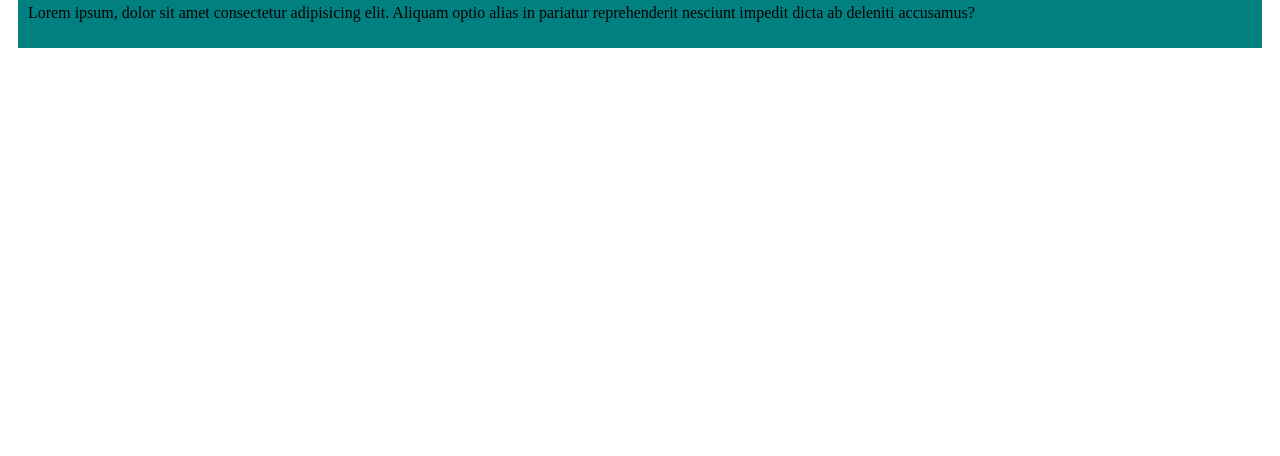
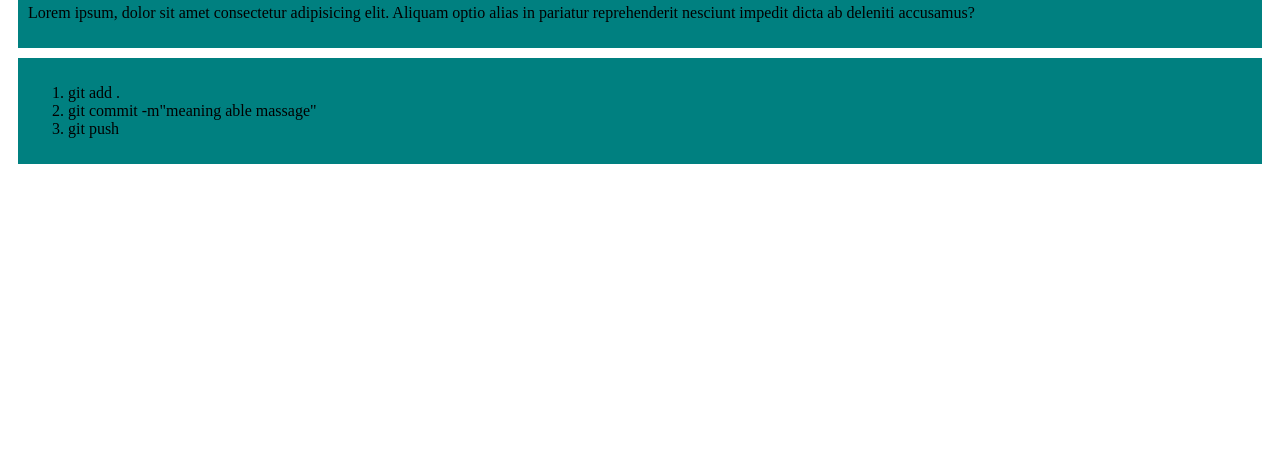
Before and after one commit to abdurrahaman2017/my-first-repo, a plain HTML site: page index.html in a window 1280 px wide. Shown: the part 344-800 px from the top of the page. Drawn offline with Linux system fonts and the light colour scheme.

Commit message:
my list item

```diff
--- a/index.html
+++ b/index.html
@@ -23,5 +23,15 @@
         <p>Lorem ipsum, dolor sit amet consectetur adipisicing elit. Aliquam optio alias in pariatur reprehenderit nesciunt impedit dicta ab deleniti accusamus?</p>
     </div>
 
+
+    <div>
+        <ol>
+            <li>git add . </li>
+            <li>git commit -m"meaning able massage"</li>
+            <li>git push</li>
+
+        </ol>
+    </div>
+
 </body>
 </html>
```
